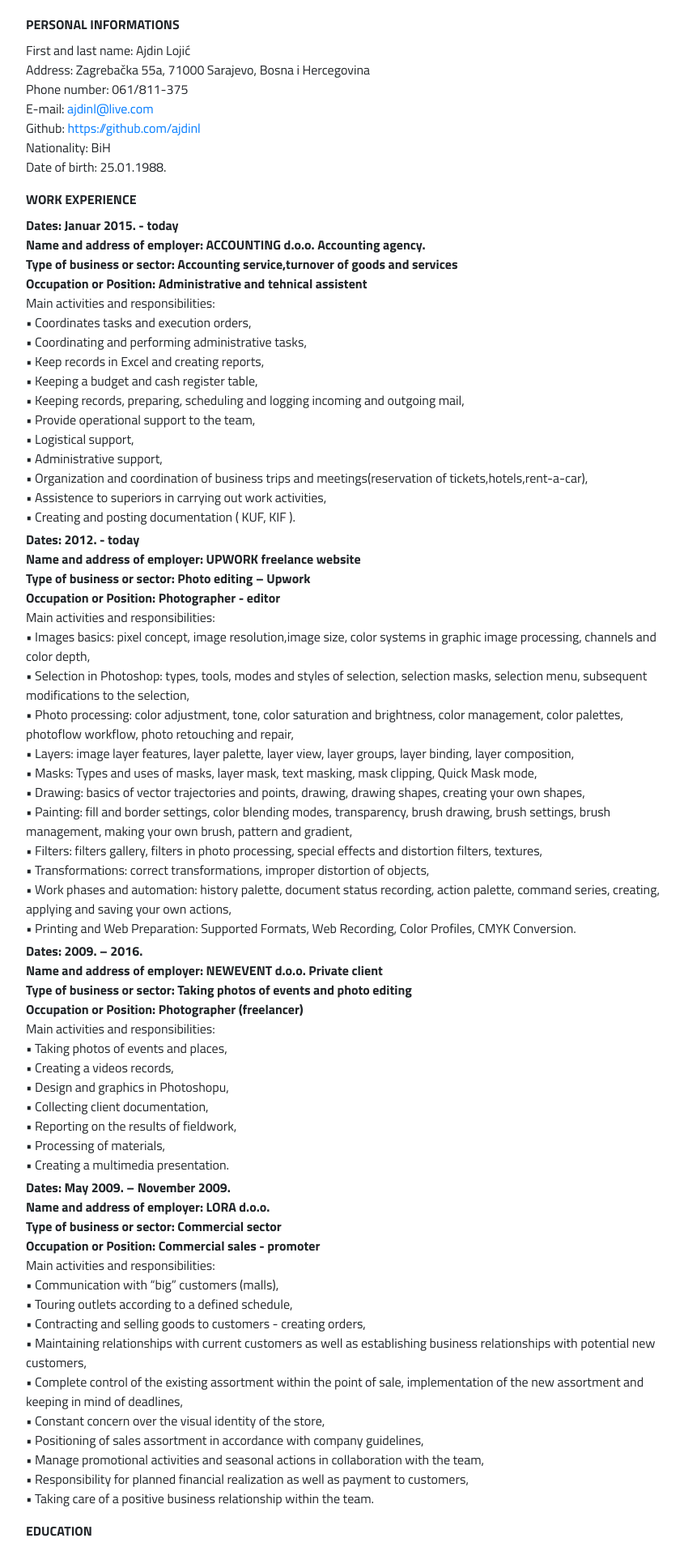
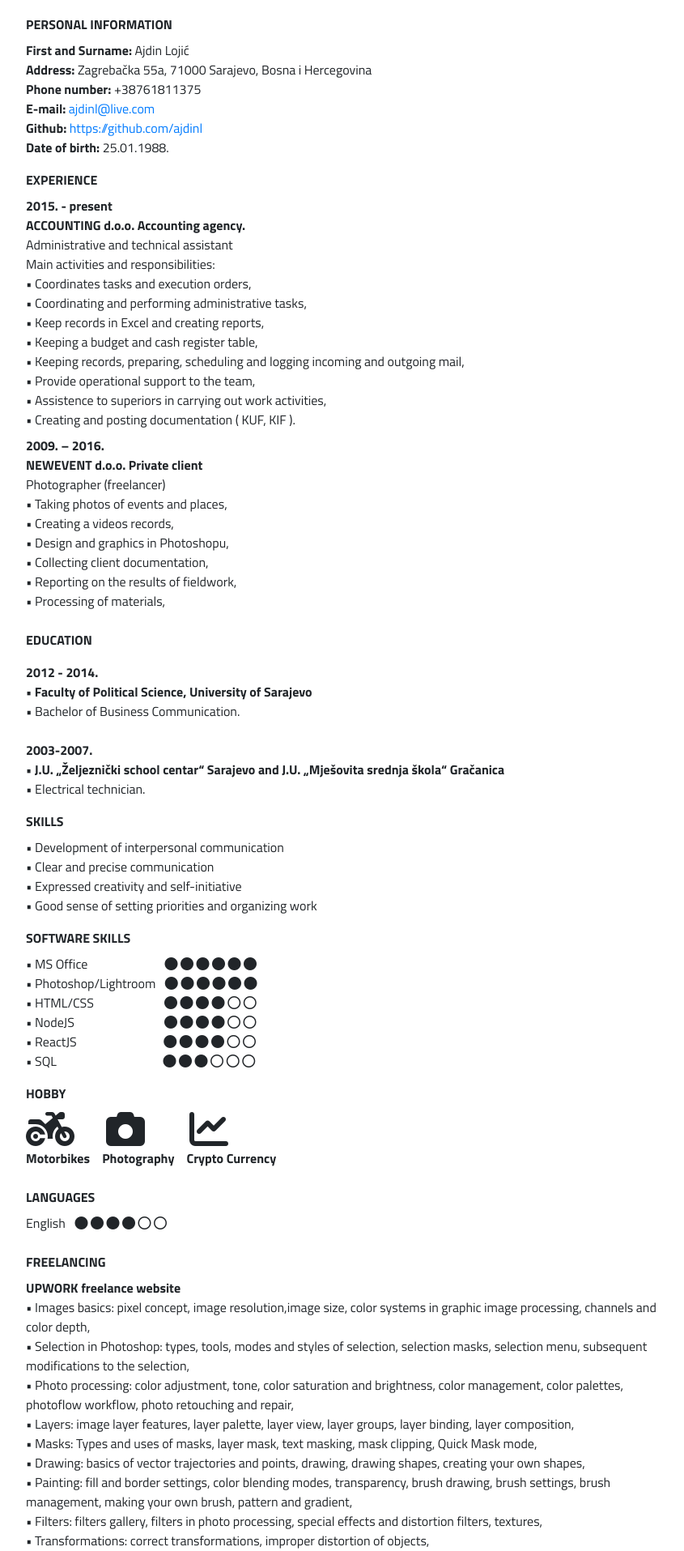
Before and after one commit to ajdinl/myportofolio, a React (Create React App) app: page /biography in a window 1280 px wide. Shown: the part 260-2175 px from the top of the page at 81% size, without its empty margins (203-1048 px from the left). Built offline with nearby package versions, Linux system fonts and the light colour scheme.

Commit message:
new cv updated

```diff
--- a/package.json
+++ b/package.json
@@ -3,6 +3,7 @@
   "version": "0.1.0",
   "private": true,
   "dependencies": {
+    "@fortawesome/fontawesome-free": "^5.13.0",
     "react": "^16.8.6",
     "react-dom": "^16.8.6",
     "react-router-dom": "^5.0.1",
--- a/src/components/Cv.js
+++ b/src/components/Cv.js
@@ -9,25 +9,24 @@ const Cv = () => {
       <div className='d-flex justify-content-center'>
         <div className='text-left w-75'>
           <div className='mb-2'>
-            <b>PERSONAL INFORMATIONS</b><br/>
+            <b>PERSONAL INFORMATION</b><br/>
           </div>
           <div className='mb-3'>
-            First and last name: Ajdin Lojić <br/>
-            Address: Zagrebačka 55a, 71000 Sarajevo, Bosna i Hercegovina <br/>
-            Phone number: 061/811-375 <br/>
-            E-mail: <a href="mailto:ajdinl@live.com">ajdinl@live.com</a> <br/>
-            Github: <a href='https://github.com/ajdinl' target='blank'>https://github.com/ajdinl</a> <br/>
-            Nationality: BiH <br/>
-            Date of birth: 25.01.1988. <br/>
+            <b>First and Surname:</b> Ajdin Lojić <br/>
+            <b>Address:</b> Zagrebačka 55a, 71000 Sarajevo, Bosna i Hercegovina <br/>
+            <b>Phone number:</b> +38761811375 <br/>
+            <b>E-mail:</b> <a href="mailto:ajdinl@live.com">ajdinl@live.com</a> <br/>
+            <b>Github:</b> <a href='https://github.com/ajdinl' target='blank'>https://github.com/ajdinl</a> <br/>
+            <b>Date of birth:</b> 25.01.1988. <br/>
           </div>
           <div className='mb-2'>
-            <b>WORK EXPERIENCE </b><br/>
+            <b>EXPERIENCE </b><br/>
           </div>
-            <div className='mb-1'>
-            <b>Dates: Januar 2015. - today <br/>
-            Name and address of employer: ACCOUNTING d.o.o. Accounting agency. <br/>
-            Type of business or sector: Accounting service,turnover of goods and services <br/>
-            Occupation or Position: Administrative and tehnical assistent </b><br/>
+            <div className='mb-2'>
+            <b>2015. - present <br/>
+            ACCOUNTING d.o.o. Accounting agency. </b><br/>
+            Administrative and technical assistant <br/>
+
             Main activities and responsibilities: <br/>
                 • Coordinates tasks and execution orders, <br/>
                 • Coordinating and performing administrative tasks, <br/>
@@ -35,122 +34,81 @@ const Cv = () => {
                 • Keeping a budget and cash register table, <br/>
                 • Keeping records, preparing, scheduling and logging incoming and outgoing mail, <br/>
                 • Provide operational support to the team, <br/>
-                • Logistical support, <br/>
-                • Administrative support, <br/>
-                • Organization and coordination of business trips and meetings(reservation of tickets,hotels,rent-a-car), <br/>
                 • Assistence to superiors in carrying out work activities, <br/>
                 • Creating and posting documentation ( KUF, KIF ). <br/>
           </div>
-          <div className='mb-1'>
-            <b>Dates: 2012. - today <br/>
-            Name and address of employer: UPWORK freelance website <br/>
-            Type of business or sector: Photo editing – Upwork <br/>
-            Occupation or Position: Photographer - editor </b><br/>
-            Main activities and responsibilities:   <br/>
-                • Images basics: pixel concept, image resolution,image size, color systems in graphic image processing, channels and color depth, <br/>
-                • Selection in Photoshop: types, tools, modes and styles of selection, selection masks, selection menu, subsequent modifications to the selection, <br/>
-                • Photo processing: color adjustment, tone, color saturation and brightness, color management, color palettes, photoflow workflow, photo retouching and repair, <br/>
-                • Layers: image layer features, layer palette, layer view, layer groups, layer binding, layer composition, <br/>
-                • Masks: Types and uses of masks, layer mask, text masking, mask clipping, Quick Mask mode, <br/>
-                • Drawing: basics of vector trajectories and points, drawing, drawing shapes, creating your own shapes, <br/>
-                • Painting: fill and border settings, color blending modes, transparency, brush drawing, brush settings, brush management, making your own brush, pattern and gradient, <br/>
-                • Filters: filters gallery, filters in photo processing, special effects and distortion filters, textures, <br/>
-                • Transformations: correct transformations, improper distortion of objects, <br/>
-                • Work phases and automation: history palette, document status recording, action palette, command series, creating, applying and saving your own actions, <br/>
-                • Printing and Web Preparation: Supported Formats, Web Recording, Color Profiles, CMYK Conversion. <br/>
-          </div>
-          <div className='mb-1'>
-            <b>Dates: 2009. – 2016. <br/>
-            Name and address of employer: NEWEVENT d.o.o. Private client <br/>
-            Type of business or sector: Taking photos of events and photo editing <br/>
-            Occupation or Position: Photographer (freelancer) </b><br/>
-            Main activities and responsibilities:   <br/>
+          <div className='mb-4'>
+            <b>2009. – 2016. <br/>
+            NEWEVENT d.o.o. Private client </b><br/>
+            Photographer (freelancer) <br/>
                 • Taking photos of events and places, <br/>
                 • Creating a videos records, <br/>
                 • Design and graphics in Photoshopu, <br/>
                 • Collecting client documentation, <br/>
                 • Reporting on the results of fieldwork, <br/>
                 • Processing of materials, <br/>
-                • Creating a multimedia presentation. <br/>
           </div>
-          <div className='mb-1'>
-            <b>Dates: May 2009. – November 2009. <br/>
-            Name and address of employer: LORA d.o.o. <br/>
-            Type of business or sector: Commercial sector <br/>
-            Occupation or Position: Commercial sales - promoter </b><br/>
-            Main activities and responsibilities:   <br/>
-                • Communication with “big” customers (malls), <br/>
-                • Touring outlets according to a defined schedule, <br/>
-                • Contracting and selling goods to customers - creating orders, <br/>
-                • Maintaining relationships with current customers as well as establishing business relationships with potential new customers, <br/>
-                • Complete control of the existing assortment within the point of sale, implementation of the new assortment and keeping in mind of deadlines, <br/>
-                • Constant concern over the visual identity of the store, <br/>
-                • Positioning of sales assortment in accordance with company guidelines, <br/>
-                • Manage promotional activities and seasonal actions in collaboration with the team, <br/>
-                • Responsibility for planned financial realization as well as payment to customers, <br/>
-                • Taking care of a positive business relationship within the team. <br/>
-          </div>
-          <div className='mt-3 mb-2'>
+          <div className='mt-3 mb-3'>
             <b>EDUCATION </b><br/>
           </div>
           <div>
-            • Dates: 2012 - 2014. <br/>
-            • Faculty of Political Science, University of Sarajevo, Department of communication studies, Business communication, <br/>
-            • Direction of Education: Journalism - Business Communication, <br/>
-            • Qualifications: Bachelor of Business Communication. <br/><br/>
-
-            • Dates: 2010-2011. <br/>
-            • J.U. „Mješovita srednja škola“ Gračanica, <br/>
-            • Direction of Education: Motor vehicle driver. <br/><br/>
-
-            • Dates: 2003-2007. <br/>
-            • J.U. „Željeznički school centar“ Sarajevo and J.U. „Mješovita srednja škola“ Gračanica, <br/>
-            • Direction of Education: Electrical technician. <br/><br/>
+            <b>2012 - 2014. <br/>
+            • Faculty of Political Science, University of Sarajevo </b><br/>
+            • Bachelor of Business Communication. <br/><br/>
+            <b>2003-2007. <br/>
+            • J.U. „Željeznički school centar“ Sarajevo and J.U. „Mješovita srednja škola“ Gračanica </b><br/>
+            • Electrical technician. <br/>
 
           </div>
           <div className='mt-3 mb-2'>
-            <b>PERSONAL ABILITIES AND COMPETENCES </b><br/>
+            <b>SKILLS </b><br/>
           </div>
           <div>
-            Knowledge of English <br/>
-              • Reading: Very good, <br/>
-              • Writing: Very good, <br/>
-              • Communication: Good. <br/>
+              • Development of interpersonal communication <br/>
+              • Clear and precise communication <br/>
+              • Expressed creativity and self-initiative <br/>
+              • Good sense of setting priorities and organizing work <br/>
           </div>
           <div className='mt-3 mb-2'>
-            <b>SOFTWARE DEVELOPER SKILLS </b><br/>
+            <b>SOFTWARE SKILLS </b><br/>
           </div>
           <div>
-            • Knowledge od HTML, CSS, Javascript and various frameworks and libraries (React, Router, Redux, Node, Express, Bootstrap), <br/>
-            • Experience with design pattern, frameworks and architecture , <br/>
-            • Knowledge of object-oriented software development methodoloies <br/>
-            • Experience using Git and with version control via Git. <br/>
+            • MS Office &emsp;&emsp;&emsp;&emsp;&emsp;&ensp;&nbsp;<i class="fas fa-circle"></i> <i class="fas fa-circle"></i> <i class="fas fa-circle"></i> <i class="fas fa-circle"></i> <i class="fas fa-circle"></i> <i class="fas fa-circle"></i><br/>
+            • Photoshop/Lightroom &ensp;<i class="fas fa-circle"></i> <i class="fas fa-circle"></i> <i class="fas fa-circle"></i> <i class="fas fa-circle"></i> <i class="fas fa-circle"></i> <i class="fas fa-circle"></i><br/>
+            • HTML/CSS &ensp;&emsp;&emsp;&emsp;&emsp;&ensp;&nbsp;<i class="fas fa-circle"></i> <i class="fas fa-circle"></i> <i class="fas fa-circle"></i> <i class="fas fa-circle"></i> <i class="far fa-circle"></i> <i class="far fa-circle"></i><br/>
+            • NodeJS &emsp;&emsp;&emsp;&emsp;&emsp;&emsp;&ensp;&nbsp;<i class="fas fa-circle"></i> <i class="fas fa-circle"></i> <i class="fas fa-circle"></i> <i class="fas fa-circle"></i> <i class="far fa-circle"></i> <i class="far fa-circle"></i><br/>
+            • ReactJS &ensp;&emsp;&emsp;&emsp;&emsp;&emsp;&emsp;<i class="fas fa-circle"></i> <i class="fas fa-circle"></i> <i class="fas fa-circle"></i> <i class="fas fa-circle"></i> <i class="far fa-circle"></i> <i class="far fa-circle"></i><br/>
+            • SQL &emsp;&emsp;&emsp;&emsp;&emsp;&emsp;&emsp;&emsp;<i class="fas fa-circle"></i> <i class="fas fa-circle"></i> <i class="fas fa-circle"></i> <i class="far fa-circle"></i> <i class="far fa-circle"></i> <i class="far fa-circle"></i><br/>
           </div>
           <div className='mt-3 mb-2'>
-            <b>SOCIAL ABILITIES AND COMPETENCES </b><br/>
+            <b>HOBBY </b><br/>
           </div>
           <div>
-            Development of interpersonal communication, adaptability to teamwork, skill of clear and precise communication. Sociality and willingness to accept criticism and suggestions, as well as to support and give advice. Driven by the desire to constantly acquire new knowledge and skills. <br/>
+          <i class="fas fa-motorcycle fa-3x"></i> &emsp;&emsp; <i class="fas fa-camera fa-3x"></i> &emsp;&emsp;&emsp; <i class="fas fa-chart-line fa-3x"></i><br/>
+          <b>Motorbikes</b> &ensp; <b>Photography</b> &ensp; <b>Crypto Currency</b>
           </div>
-          <div className='mt-3 mb-2'>
-            <b>ORGANIZATIONAL ABILITIES AND COMPETENCES </b><br/>
+          <div className='mt-4 mb-2'>
+            <b>LANGUAGES </b><br/>
           </div>
           <div>
-            Expressed creativity and self-initiative, inventiveness in the performance of work tasks, responsibility for personal performance of work and work tasks, openness to new ideas and innovations, a good sense of setting priorities and organizing work, consistently performing work tasks and meeting deadlines, working on a multitasking principle and working under pressure. <br/>
+            English &ensp;<i class="fas fa-circle"></i> <i class="fas fa-circle"></i> <i class="fas fa-circle"></i> <i class="fas fa-circle"></i> <i class="far fa-circle"></i> <i class="far fa-circle"></i><br/>
           </div>
-          <div className='mt-3 mb-2'>
-            <b>TECHNICAL ABILITIES AND COMPETENCES </b><br/>
+          <div className='mt-4 mb-2'>
+            <b>FREELANCING </b>
           </div>
           <div>
-            Excellent computer skills. Operating systems Windows, Linux and use of MS Office (Word, Excel, Powerpoint), excellent knowledge and use of the internet and internet browsers. <br/>
-            Excellent knowledge of all computer components (Hardware and Software). Good knowledge of working with programming languages (javascript / node and javascript / react) and excellent knowledge of working in graphic design applications such as Photoshop and Lightroom. <br/>
-          </div>
-          <div className='mt-3 mb-2'>
-            <b>ADDITIONAL CERTIFICATES </b><br/>
-          </div>
-          <div className='mb-4'>
-            Passed driving test of category A and B (KV state exam). <br/>
-            Windows and MS Office course completed (Year : 2010.). <br/>
+          <b>UPWORK freelance website</b> <br/>
+          • Images basics: pixel concept, image resolution,image size, color systems in graphic image processing, channels and color depth,<br/>
+          • Selection in Photoshop: types, tools, modes and styles of selection, selection masks, selection menu, subsequent modifications to the selection,<br/>
+          • Photo processing: color adjustment, tone, color saturation and brightness, color management, color palettes, photoflow workflow, photo retouching and repair,<br/>
+          • Layers: image layer features, layer palette, layer view, layer groups, layer binding, layer composition,<br/>
+          • Masks: Types and uses of masks, layer mask, text masking, mask clipping, Quick Mask mode,<br/>
+          • Drawing: basics of vector trajectories and points, drawing, drawing shapes, creating your own shapes,<br/>
+          • Painting: fill and border settings, color blending modes, transparency, brush drawing, brush settings, brush management, making your own brush, pattern and gradient,<br/>
+          • Filters: filters gallery, filters in photo processing, special effects and distortion filters, textures,<br/>
+          • Transformations: correct transformations, improper distortion of objects,<br/>
+          • Work phases and automation: history palette, document status recording, action palette, command series, creating, applying and saving your own actions,<br/>
+          • Printing and Web Preparation: Supported Formats, Web Recording, Color Profiles, CMYK Conversion.<br/><br/>
           </div>
         </div>
       </div>
```
Also changed, not shown: 1 other file (tests, documents, lock files or other folders).
